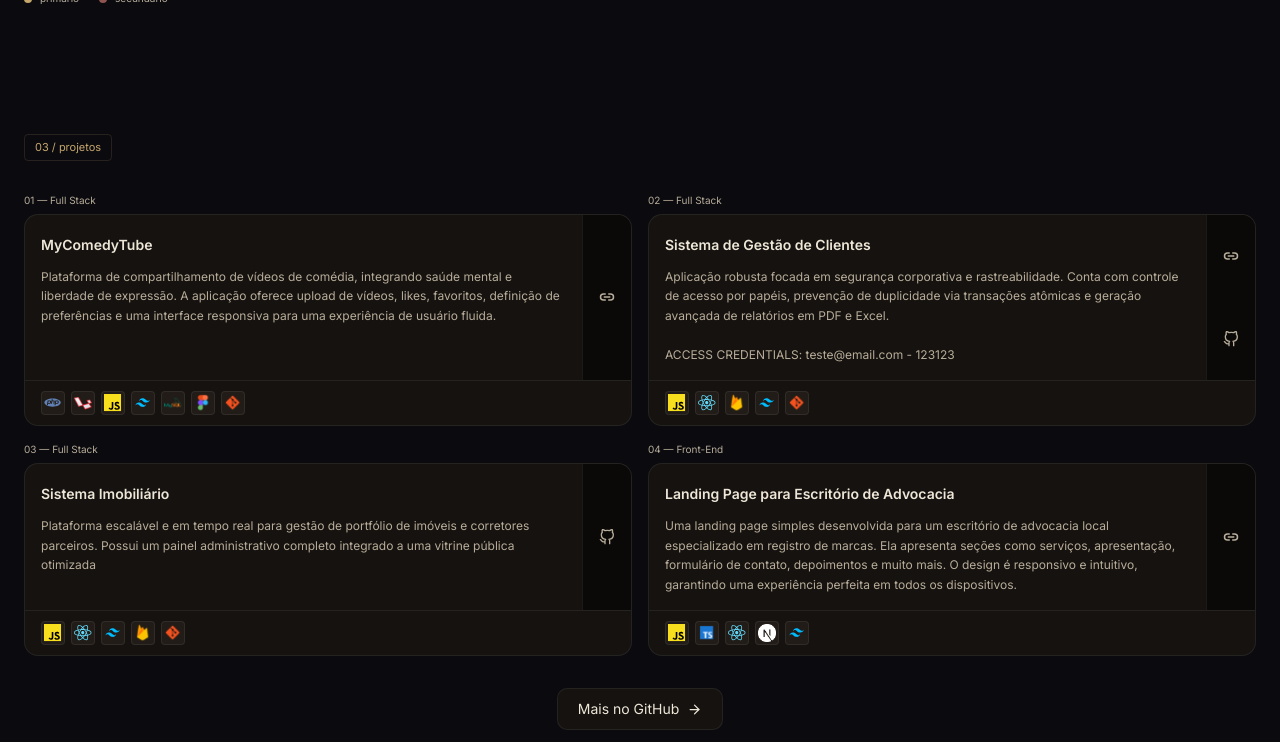
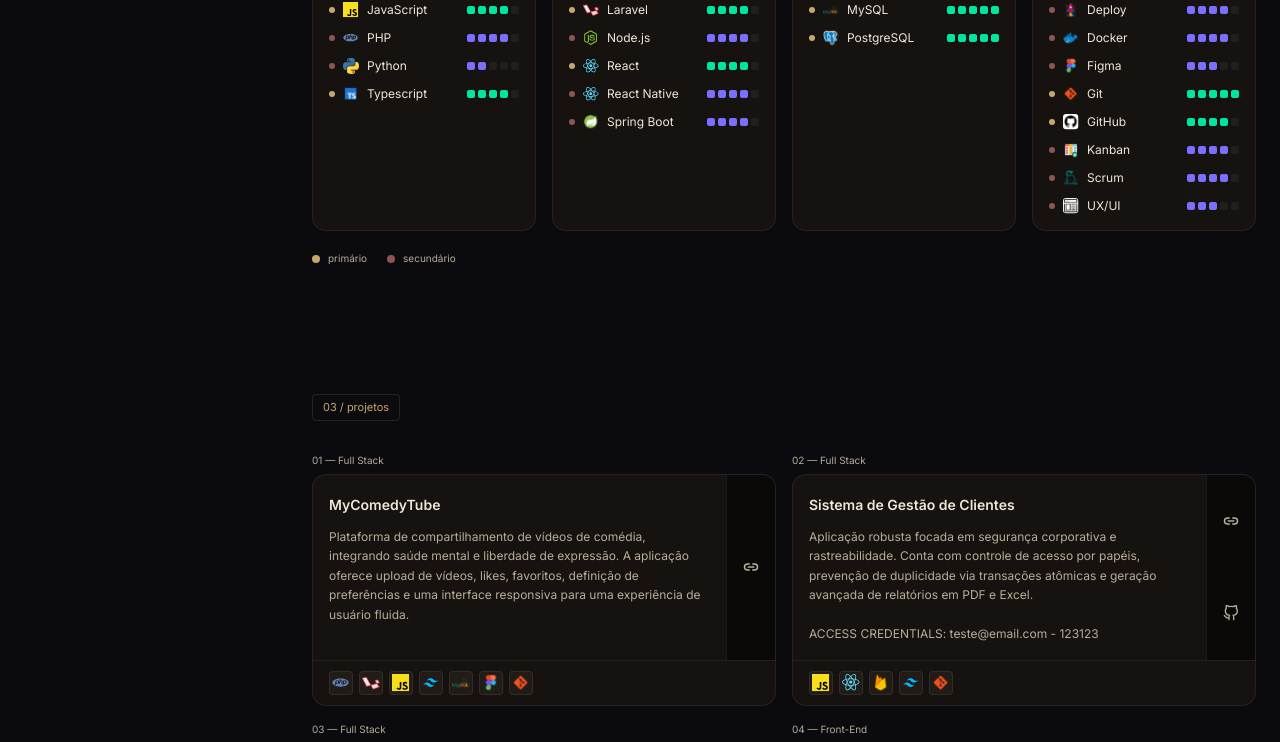
Before and after one commit to Lucashackd/lucashackd, a Next.js app: page / in a window 1280 px wide. Shown: the part 2000-2742 px from the top of the page. Built offline with nearby package versions, Linux system fonts and the light colour scheme.

Commit message:
feat: add RPG navigation and update portfolio shell

```diff
--- a/src/app/page.tsx
+++ b/src/app/page.tsx
@@ -4,20 +4,15 @@ import Footer from "./_components/_Footer/footer";
 import Header from "./_components/_Header/header";
 import Projects from "./_components/_Projects/projects";
 import Skills from "./_components/_Skills/skills";
-
 export default function Home() {
-  return (
-    <div className="flex min-h-screen flex-col">
-      <Header />
-
-      <main className="flex flex-1 flex-col">
-        <About />
-        <Skills />
-        <Projects />
-        <Contact />
-      </main>
-
-      <Footer />
+  return <div className="portfolio-shell">
+    <div className="ambient-grain" aria-hidden="true" />
+    <Header />
+    <div className="portfolio-content md:pl-[18rem]">
+      <main className="relative flex min-h-screen flex-col">
+        <div className="realm-backdrop" aria-hidden="true"><span className="realm-orb realm-orb-one" /><span className="realm-orb realm-orb-two" /><span className="realm-grid" /></div>
+        <About /><Skills /><Projects /><Contact />
+      </main><Footer />
     </div>
-  );
+  </div>;
 }
```
